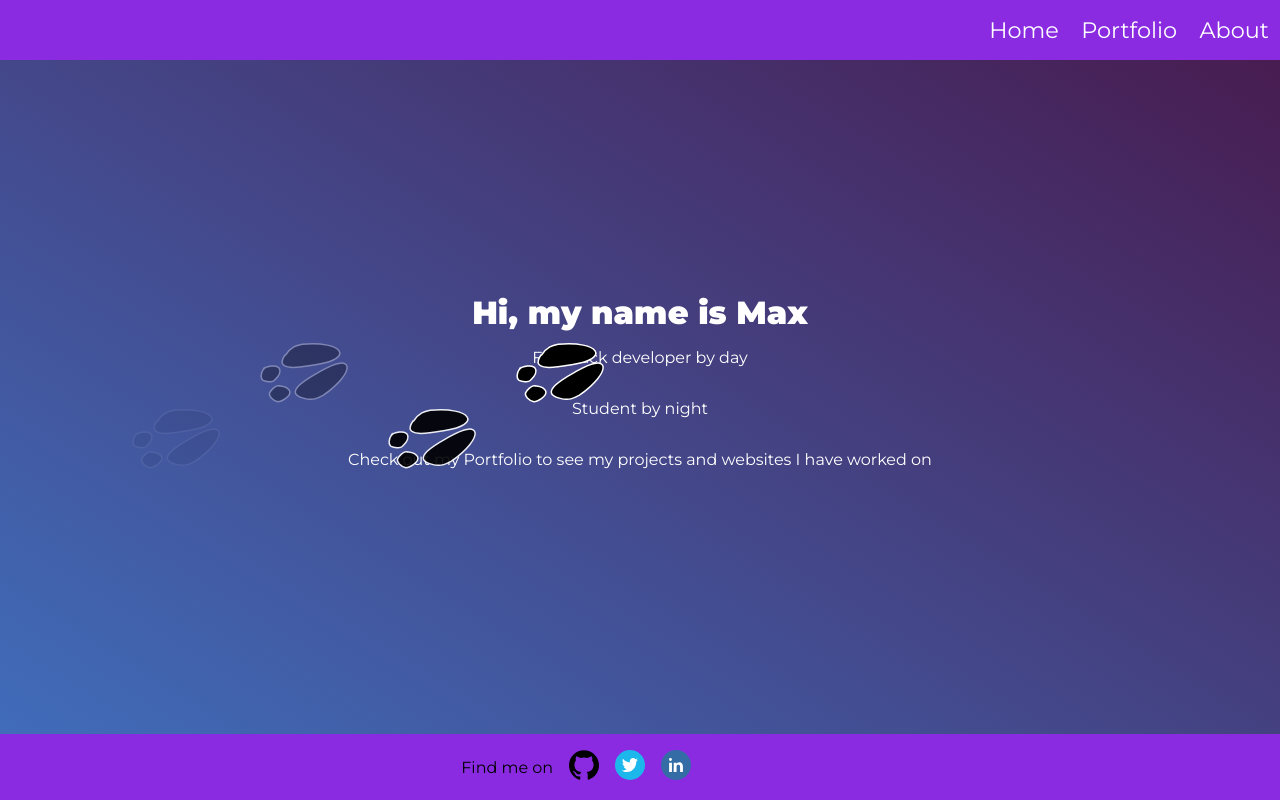
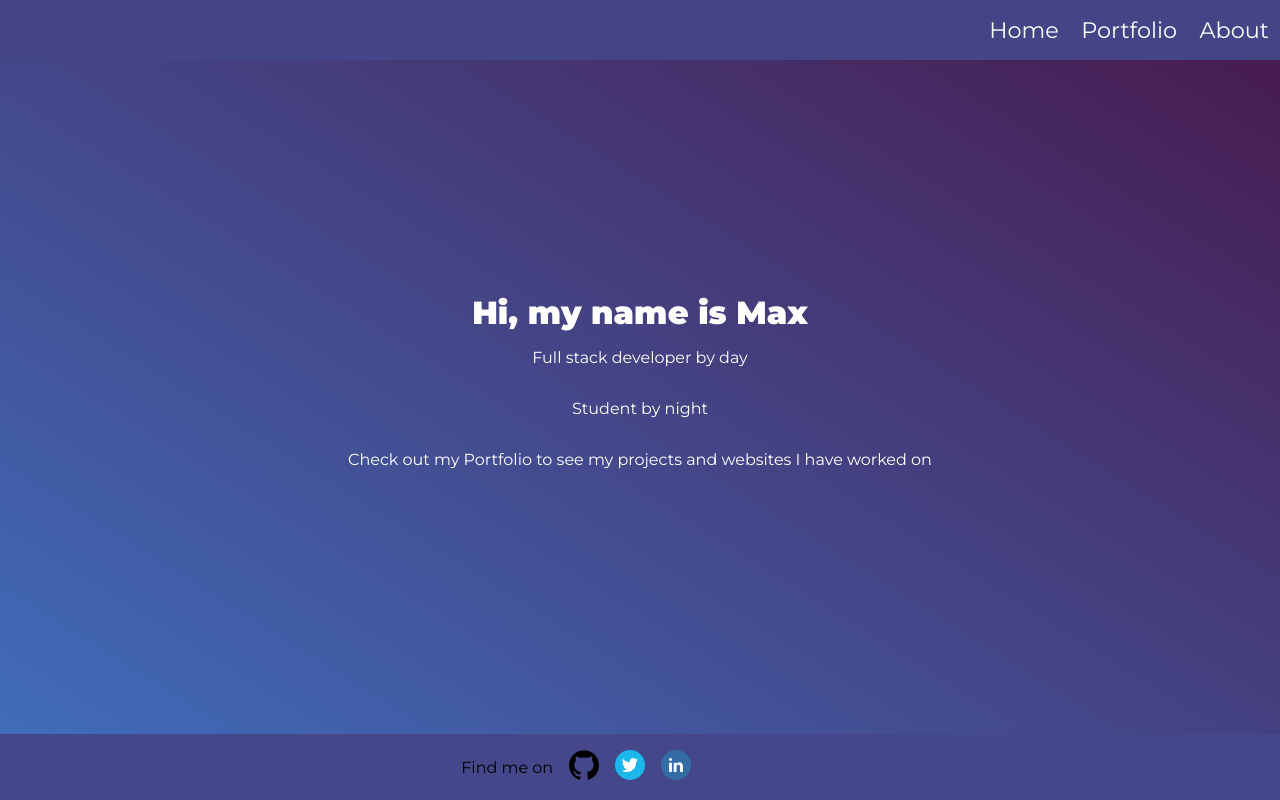
Before and after one commit to maxzakh/portfolio, a Vue app: page / in a window 1280 px wide. Built offline with nearby package versions, Linux system fonts and the light colour scheme.

Commit message:
Header Footer CSS

```diff
--- a/src/App.vue
+++ b/src/App.vue
@@ -51,7 +51,7 @@ body {
     justify-content: flex-end;
     align-items: center;
     font-size: 1.4em;
-    background-color: blueviolet;
+    background-color: #444586;
 
     a {
         padding: 0.5em;
@@ -61,7 +61,7 @@ body {
 }
 
 .page-footer {
-    background-color: blueviolet;
+    background-color: #444789;
     display: flex;
     justify-content: center;
     align-items: center;
--- a/src/views/Home.vue
+++ b/src/views/Home.vue
@@ -4,7 +4,7 @@
 
         <!-- <div class="steps"></div> -->
 
-        <svg
+        <!-- <svg
             v-for="step of steps"
             :key="step"
             class="footprint-el"
@@ -15,7 +15,7 @@
             <path
                 d="M5 5.4C6 4 6.8 3.8 7.8 3.6 14.8 3 16.6 6 10.3 7 9 7.2 2.6 8.7 4.9 5.4zM1.3 7.7c-.5.7-.6 1.7-.1 2 .4.2 1.6.4 1.9 0 .3-.4 1.2-1 .9-1.9-.4-1-2.4-.4-2.7 0zM8 12.7c1.6.5 2.5 0 3.4-.5 5.6-4 5.2-7.4-.4-4.1-1 .6-7 3.6-3 4.6zM3.7 13.3c-.9-.2-1.6-1-1.4-1.5.2-.4 1-1.3 1.5-1.2.5.1 1.5 0 1.9.9.3 1-1.6 1.8-2 1.8z"
             />
-        </svg>
+        </svg> -->
 
         <div class="welcome">
             <h1>Hi, my name is Max</h1>
@@ -103,7 +103,6 @@ export default defineComponent({
 
 .home {
     position: relative;
-    /* background: burlywood; */
 }
 .welcome {
     color: white;
```
